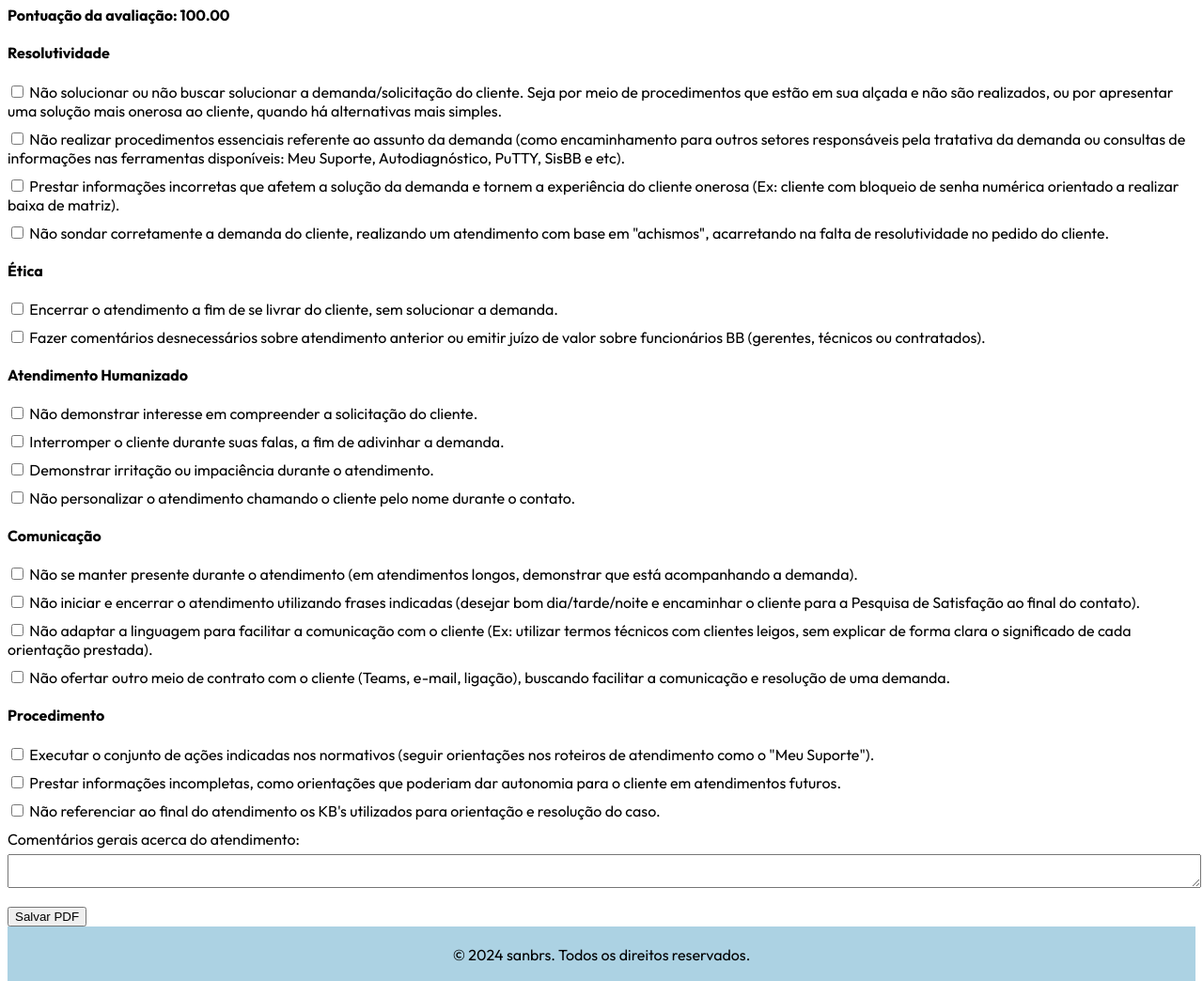
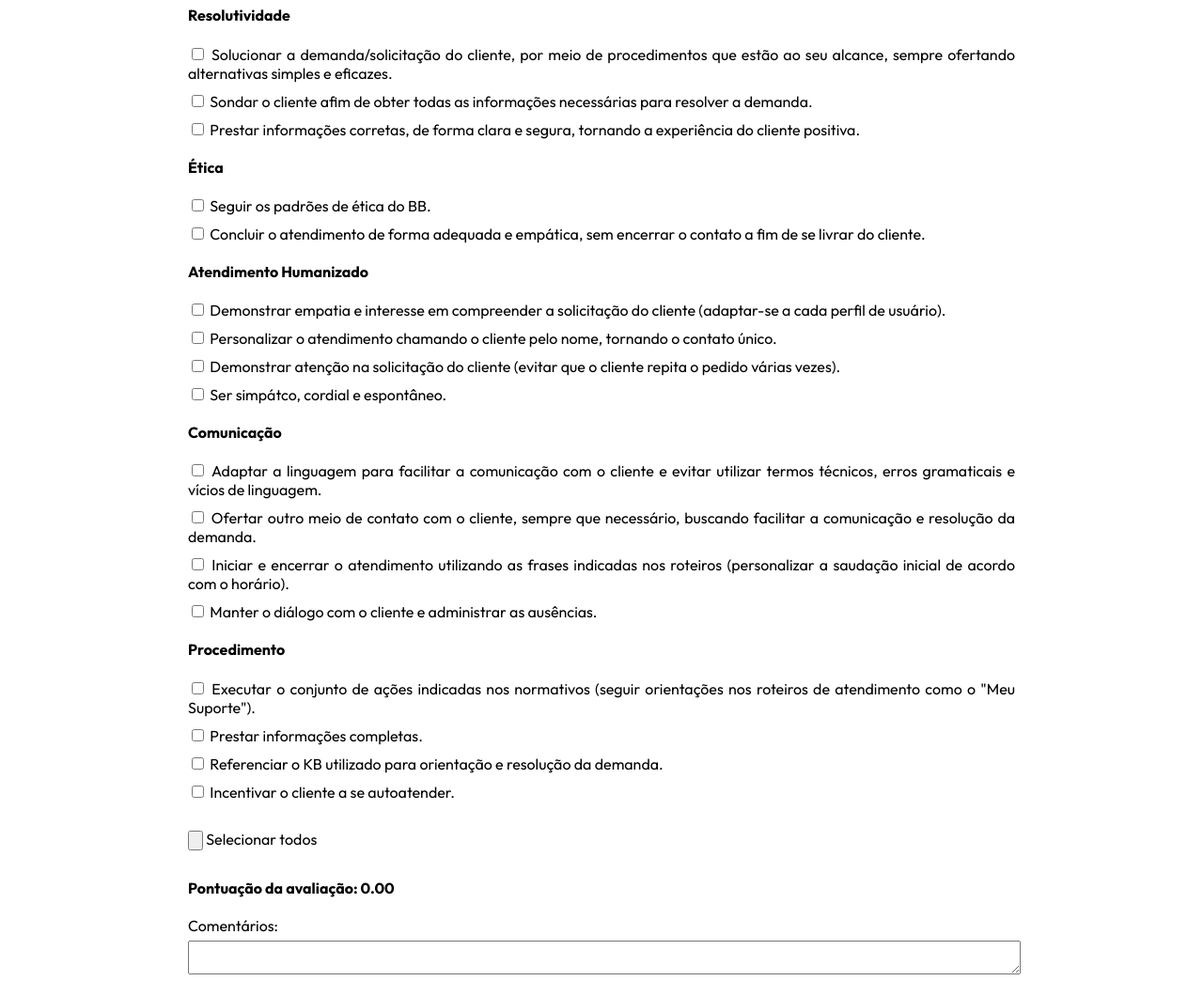
Before and after one commit to sndrbrs/FormularioAvaliacao, a plain HTML site: page index.html in a window 1280 px wide. Shown: the part 420-1464 px from the top of the page at 94% size. Drawn offline with nearby package versions, Linux system fonts and the light colour scheme.

Commit message:
Atualização +
A atualização visa tornar os critérios de avaliação mais positivos.

```diff
--- a/index.html
+++ b/index.html
@@ -37,84 +37,75 @@
                 </div>
             </section>
 
-            <section>
                 <h2>Critérios de Avaliação</h2>
 
-                <div id="score" style="font-weight: bold; margin-top: 20px;">Pontuação restante: 100</div>
-
-                <article>
+            <section>
                     <h4>Resolutividade</h4>
                     <p>
                         <input type="checkbox" id="resolutividade_1" name="resolutividade[]" value="nao_solucionar">
-                        <label for="resolutividade_1">Não solucionar ou não buscar solucionar a demanda/solicitação do cliente. Seja por meio de procedimentos que estão em sua alçada e não são realizados, ou por apresentar uma solução mais onerosa ao cliente, quando há alternativas mais simples.
-                        </label>
+                        <label for="resolutividade_1">Solucionar a demanda/solicitação do cliente, por meio de procedimentos que estão ao seu alcance, sempre ofertando alternativas simples e eficazes.                       </label>
                     </p>
                     <p>
                         <input type="checkbox" id="resolutividade_2" name="resolutividade[]" value="procedimentos_essenciais">
-                        <label for="resolutividade_2">Não realizar procedimentos essenciais referente ao assunto da demanda (como encaminhamento para outros setores responsáveis pela tratativa da demanda ou consultas de informações nas ferramentas disponíveis: Meu Suporte, Autodiagnóstico, PuTTY, SisBB e etc).
-                        </label>
+                        <label for="resolutividade_2">Sondar o cliente afim de obter todas as informações necessárias para resolver a demanda.                     </label>
                     </p>
                     <p>
                         <input type="checkbox" id="resolutividade_3" name="resolutividade[]" value="informacoes_incorretas">
-                        <label for="resolutividade_3">Prestar informações incorretas que afetem a solução da demanda e tornem a experiência do cliente onerosa (Ex: cliente com bloqueio de senha numérica orientado a realizar baixa de matriz).
-                        </label>
-                    </p>
-                    <p>
-                        <input type="checkbox" id="resolutividade_4" name="resolutividade[]" value="nao_sondar">
-                        <label for="resolutividade_4">Não sondar corretamente a demanda do cliente, realizando um atendimento com base em "achismos", acarretando na falta de resolutividade no pedido do cliente.
-                        </label>
+                        <label for="resolutividade_3">Prestar informações corretas, de forma clara e segura, tornando a experiência do cliente positiva.                        </label>
                     </p>
                     <h4>Ética</h4>
                     <p>
                         <input type="checkbox" id="etica_1" name="etica[]" value="encerrar_sem_resolver">
-                        <label for="etica_1">Encerrar o atendimento a fim de se livrar do cliente, sem solucionar a demanda.
+                        <label for="etica_1">Seguir os padrões de ética do BB.
                         </label>
                     </p>
                     <p>
                         <input type="checkbox" id="etica_2" name="etica[]" value="comentarios_desnecessarios">
-                        <label for="etica_2">Fazer comentários desnecessários sobre atendimento anterior ou emitir juízo de valor sobre funcionários BB (gerentes, técnicos ou contratados).
+                        <label for="etica_2">Concluir o atendimento de forma adequada e empática, sem encerrar o contato a fim de se livrar do cliente.
                         </label>
                     </p>
                     <h4>Atendimento Humanizado</h4>
                     <p>
                         <input type="checkbox" id="humanizado_1" name="humanizado[]" value="">
-                        <label for="humanizado_1">Não demonstrar interesse em compreender a solicitação do cliente.
+                        <label for="humanizado_1">Demonstrar empatia e interesse em compreender a solicitação do cliente (adaptar-se a cada perfil de usuário).
                         </label>
                     </p>
                     <p>
                         <input type="checkbox" id="humanizado_2" name="humanizado[]" value="interromper_cliente">
-                        <label for="humanizado_2">Interromper o cliente durante suas falas, a fim de adivinhar a demanda.
+                        <label for="humanizado_2">Personalizar o atendimento chamando o cliente pelo nome, tornando o contato único.
+
                         </label>
                     </p>
                     <p>
                         <input type="checkbox" id="humanizado_3" name="humanizado[]" value="demonstrar_impacienca">
-                        <label for="humanizado_3">Demonstrar irritação ou impaciência durante o atendimento.
+                        <label for="humanizado_3">Demonstrar atenção na solicitação do cliente (evitar que o cliente repita o pedido várias vezes).
+
                         </label>
                     </p>
                     <p>
                         <input type="checkbox" id="humanizado_4" name="humanizado[]" value="personalizar_atendimento">
-                        <label for="humanizado_4">Não personalizar o atendimento chamando o cliente pelo nome durante o contato.
+                        <label for="humanizado_4">Ser simpátco, cordial e espontâneo.
                         </label>
                     </p>
                     <h4>Comunicação</h4>
                     <p>
                         <input type="checkbox" id="comunicacao_1" name="comunicacao[]" value="manter_presente">
-                        <label for="comunicacao_1">Não se manter presente durante o atendimento (em atendimentos longos, demonstrar que está acompanhando a demanda).
+                        <label for="comunicacao_1">Adaptar a linguagem para facilitar a comunicação com o cliente e evitar utilizar termos técnicos, erros gramaticais e vícios de linguagem.
                         </label>
                     </p>
                     <p>
                         <input type="checkbox" id="comunicacao_2" name="comunicacao[]" value="saudacao_inicial">
-                        <label for="comunicacao_2">Não iniciar e encerrar o atendimento utilizando frases indicadas (desejar bom dia/tarde/noite e encaminhar o cliente para a Pesquisa de Satisfação ao final do contato).
+                        <label for="comunicacao_2">Ofertar outro meio de contato com o cliente, sempre que necessário, buscando facilitar a comunicação e resolução da demanda.
                         </label>
                     </p>
                     <p>
                         <input type="checkbox" id="comunicacao_3" name="comunicacao[]" value="termos_tecnicos">
-                        <label for="comunicacao_3">Não adaptar a linguagem para facilitar a comunicação com o cliente (Ex: utilizar termos técnicos com clientes leigos, sem explicar de forma clara o significado de cada orientação prestada).
+                        <label for="comunicacao_3">Iniciar e encerrar o atendimento utilizando as frases indicadas nos roteiros (personalizar a saudação inicial de acordo com o horário).
                         </label>
                     </p>
                     <p>
                         <input type="checkbox" id="comunicacao_4" name="comunicacao[]" value="facilitar_comunicacao">
-                        <label for="comunicacao_4">Não ofertar outro meio de contrato com o cliente (Teams, e-mail, ligação), buscando facilitar a comunicação e resolução de uma demanda.
+                        <label for="comunicacao_4">Manter o diálogo com o cliente e administrar as ausências.
                         </label>
                     </p>
                     <h4>Procedimento</h4>
@@ -125,21 +116,32 @@
                     </p>
                     <p>
                         <input type="checkbox" id="procedimento_2" name="procedimento[]" value="informacoes_incompletas">
-                        <label for="procedimento_2">Prestar informações incompletas, como orientações que poderiam dar autonomia para o cliente em atendimentos futuros.
+                        <label for="procedimento_2">Prestar informações completas.
                         </label>
                     </p>
                     <p>
                         <input type="checkbox" id="procedimento_3" name="procedimento[]" value="referenciar_kb">
-                        <label for="procedimento_3">Não referenciar ao final do atendimento os KB's utilizados para orientação e resolução do caso.
+                        <label for="procedimento_3">Referenciar o KB utilizado para orientação e resolução da demanda.
                         </label>
                     </p>
-                </article>
+                    <p>
+                        <input type="checkbox" id="procedimento_3" name="procedimento[]" value="referenciar_kb">
+                        <label for="procedimento_3">Incentivar o cliente a se autoatender.
+                        </label>
+                    </p><br>
+
+                        <input type="button" id="toggle-check"> Selecionar todos</input>
+
+                    <div id="score" style="font-weight: bold; margin-top: 30px;">Pontuação total: 100</div><br>
             </section>
+
             <div class="field">
-                <label for="comentarios_gerais">Comentários gerais acerca do atendimento:</label>
+                <label for="comentarios_gerais">Comentários:</label>
                 <textarea id="comentarios_gerais" name="comentarios_gerais"></textarea>
             </div>
-            <button type="button" id="save-pdf">Salvar PDF</button>
+
+            <button type="button" id="save-pdf">Salvar PDF</button><br>
+
         </form>
     </main>
     <footer>
--- a/script.js
+++ b/script.js
@@ -1,5 +1,5 @@
 document.addEventListener("DOMContentLoaded", () => {
-    const totalPontos = 100; // Pontuação inicial total
+    const totalPontos = 0; // Pontuação inicial total
     const distribuicaoPontos = {
         resolutividade: 30,
         etica: 20,
@@ -17,18 +17,30 @@ document.addEventListener("DOMContentLoaded", () => {
         let deducaoPontos = 0;
 
         Object.keys(distribuicaoPontos).forEach((criterio) => {
-            const groupCheckboxes = document.querySelectorAll(`input[name="${criterio}[]"]:checked`);
-            const groupTotalCheckboxes = document.querySelectorAll(`input[name="${criterio}[]"]`).length;
+            const grupoCheckboxes = document.querySelectorAll(`input[name="${criterio}[]"]:checked`);
+            const grupoTotalCheckboxes = document.querySelectorAll(`input[name="${criterio}[]"]`).length;
 
-            if (groupTotalCheckboxes > 0) {
-                const deducaoItem = distribuicaoPontos[criterio] / groupTotalCheckboxes;
-                deducaoPontos += groupCheckboxes.length * deducaoItem;
+            if (grupoTotalCheckboxes > 0) {
+                const deducaoItem = distribuicaoPontos[criterio] / grupoTotalCheckboxes;
+                deducaoPontos += grupoCheckboxes.length * deducaoItem;
             }
         });
 
-        pontuacaoAtual = Math.max(0, totalPontos - deducaoPontos);
+
+        pontuacaoAtual = Math.max(0, totalPontos + deducaoPontos);
         mostradorPontos.textContent = `Pontuação da avaliação: ${pontuacaoAtual.toFixed(2)}`;
     };
+
+    document.getElementById("toggle-check").addEventListener("click", () => {
+        const checkboxes = document.querySelectorAll("input[type='checkbox']");
+        const allChecked = Array.from(checkboxes).every(checkbox => checkbox.checked);
+        checkboxes.forEach(checkbox => {
+            checkbox.checked = !allChecked; // Marca e desmarca botão "selecionar todos"
+        });
+
+        calcularPontuacao(); // Atualiza a pontuação com base no status do botão "selecionar"
+    });
+
 
     // Adicionar evento de mudança a cada checkbox
     checkboxes.forEach((checkbox) => {
--- a/style.css
+++ b/style.css
@@ -4,13 +4,16 @@ body {
     font-optical-sizing: auto;
     font-weight: weight;
     font-style: normal;
-
+    text-align: justify;
+    margin-left: 200px;
+    margin-right: 200px;
 }
 
 header, footer {
-    background: #acd2e3;
+    background: #ececeb;
     padding: 10px 20px;
     text-align: center;
+    border-radius: 8px;
 }
 
 .field {
@@ -45,3 +48,14 @@ h4 {
 p {
     margin: 10px 0;
 }
+
+//*section {
+    background-color: rgb(245, 244, 244);
+    border-radius: 8px;
+} *//
+
+button {
+    border-radius: 10px;
+    text-align: center;
+    background-color: #c5d5e6;
+}
```
